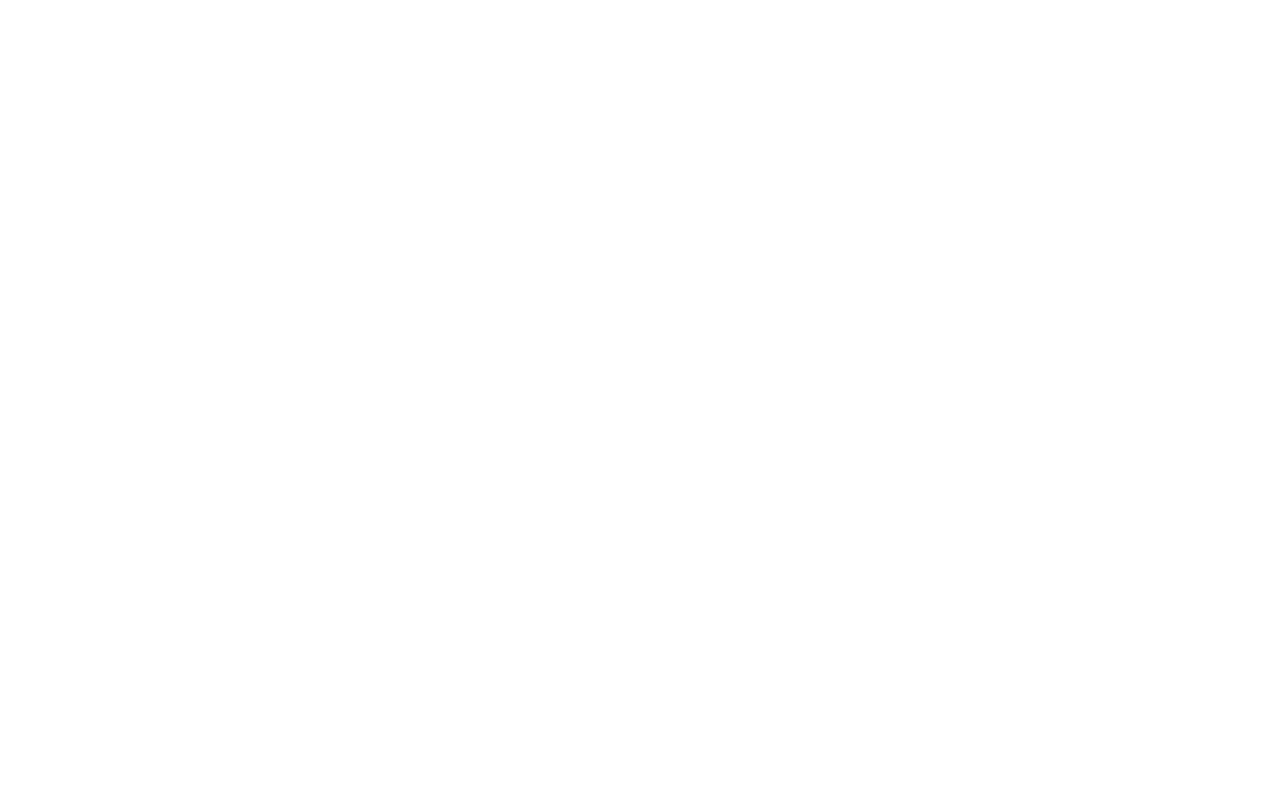
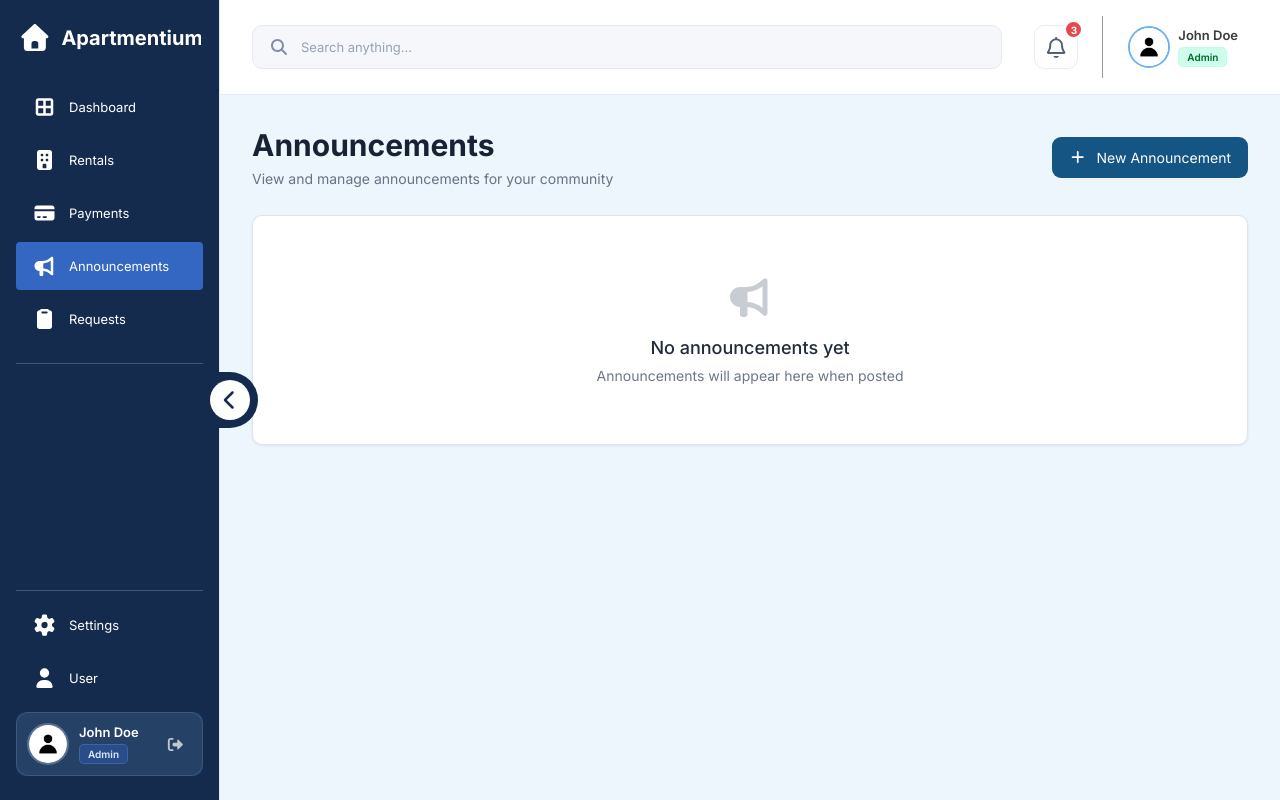
Before and after one commit to Stewpth/Apartment-Rental-Management, a React (Vite) app in the folder apartmentium-frontend/: page /admin/announcements in a window 1280 px wide. Before the commit this address had no page. Built offline with nearby package versions, Linux system fonts and the light colour scheme.

Commit message:
FEAT(Frontend): Create Announcement page

```diff
--- a/apartmentium-frontend/src/App.jsx
+++ b/apartmentium-frontend/src/App.jsx
@@ -5,6 +5,7 @@
 import ViewPayments from "./pages/Payments/ViewPayments/ViewPayments";
 import Requests from "./pages/Request/Requests";
 import ViewRequest from "./pages/Request/ViewRequest/ViewRequest";
+import Announcements from "./pages/Announcements/Announcements";
 
 function App() {
   return (
@@ -19,6 +20,8 @@
 
       <Route path="/admin/requests" element={<Requests />} />
       <Route path="/admin/requests/:id" element={<ViewRequest />} />
+
+      <Route path="/admin/announcements" element={<Announcements />} />
     </Routes>
   );
 }
--- /dev/null
+++ b/apartmentium-frontend/src/pages/Announcements/Announcements.css
@@ -0,0 +1,107 @@
+.announcements-container {
+  row-gap: 20px;
+  display: flex;
+  flex: 1;
+  width: 100%;
+  justify-content: center;
+  align-items: flex-start;
+}
+
+.announcements-contents {
+  box-sizing: border-box;
+  display: flex;
+  flex-direction: column;
+  width: 100%;
+  min-width: 0;
+  max-width: 1120px;
+  gap: 28px;
+}
+
+.announcements-heading {
+  display: flex;
+  align-items: center;
+  justify-content: space-between;
+  gap: 20px;
+}
+
+.announcements-heading h1 {
+  margin: 0 0 7px;
+  color: #172235;
+  font-size: 30px;
+  line-height: 1.2;
+}
+
+.announcements-heading p {
+  margin: 0;
+  color: #667386;
+  font-size: 14px;
+}
+
+.announcement-create-button {
+  display: inline-flex;
+  flex: 0 0 auto;
+  align-items: center;
+  justify-content: center;
+  gap: 10px;
+  padding: 12px 17px;
+  border: 0;
+  border-radius: 9px;
+  background: #145583;
+  color: #fff;
+  font: inherit;
+  font-size: 14px;
+  cursor: pointer;
+  transition: background-color .16s ease, transform .16s ease;
+}
+
+.announcement-create-button:hover {
+  background: #10466e;
+  transform: translateY(-1px);
+}
+
+.announcement-create-button:focus-visible {
+  outline: 3px solid rgba(20, 85, 131, .28);
+  outline-offset: 3px;
+}
+
+.announcements-empty-state {
+  box-sizing: border-box;
+  display: flex;
+  min-height: 230px;
+  flex-direction: column;
+  align-items: center;
+  justify-content: center;
+  padding: 28px;
+  border: 1px solid #e0e4e9;
+  border-radius: 10px;
+  background: #fff;
+  box-shadow: 0 1px 3px rgba(24, 39, 56, .08);
+  text-align: center;
+}
+
+.announcements-empty-icon {
+  margin-bottom: 20px;
+  color: #c8cdd4;
+  font-size: 40px;
+}
+
+.announcements-empty-state h2 {
+  margin: 0 0 9px;
+  color: #202b3b;
+  font-size: 18px;
+  font-weight: 500;
+}
+
+.announcements-empty-state p {
+  margin: 0;
+  color: #6c7786;
+  font-size: 14px;
+}
+
+@media (max-width: 600px) {
+  .announcements-contents { gap: 20px; }
+  .announcements-heading { align-items: flex-start; flex-direction: column; }
+  .announcements-heading h1 { font-size: 25px; }
+  .announcement-create-button { width: 100%; }
+  .announcements-empty-state { min-height: 210px; }
+}
--- /dev/null
+++ b/apartmentium-frontend/src/pages/Announcements/Announcements.jsx
@@ -0,0 +1,45 @@
+import Sidebar from "../../components/layout/Sidebar";
+import Header from "../../components/layout/Header";
+import { FontAwesomeIcon } from "@fortawesome/react-fontawesome";
+import { faBullhorn, faPlus } from "@fortawesome/free-solid-svg-icons";
+
+import "./Announcements.css";
+
+export default function Announcements() {
+  return (
+    <>
+      <title>Announcements</title>
+
+      <div className="page-container">
+        <Sidebar />
+
+        <main className="page-main">
+          <Header />
+
+          <div className="page-content">
+            <div className="announcements-container">
+              <div className="announcements-contents">
+                <div className="announcements-heading">
+                  <div>
+                    <h1>Announcements</h1>
+                    <p>View and manage announcements for your community</p>
+                  </div>
+                  <button type="button" className="announcement-create-button">
+                    <FontAwesomeIcon icon={faPlus} />
+                    <span>New Announcement</span>
+                  </button>
+                </div>
+
+                <section className="announcements-empty-state" aria-live="polite">
+                  <FontAwesomeIcon className="announcements-empty-icon" icon={faBullhorn} />
+                  <h2>No announcements yet</h2>
+                  <p>Announcements will appear here when posted</p>
+                </section>
+              </div>
+            </div>
+          </div>
+        </main>
+      </div>
+    </>
+  );
+}
--- a/apartmentium-frontend/src/pages/Request/ViewRequest/ViewRequest.jsx
+++ b/apartmentium-frontend/src/pages/Request/ViewRequest/ViewRequest.jsx
@@ -12,7 +12,7 @@
 export default function ViewRequest() {
   return (
     <>
-      <title>Rentals</title>
+      <title>Request</title>
 
       <div className="page-container">
         <Sidebar />
```
